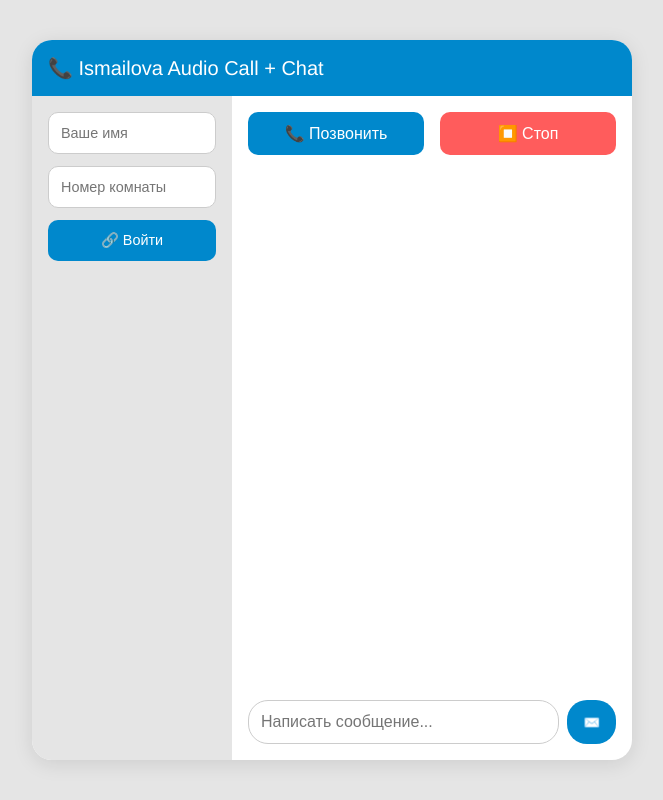
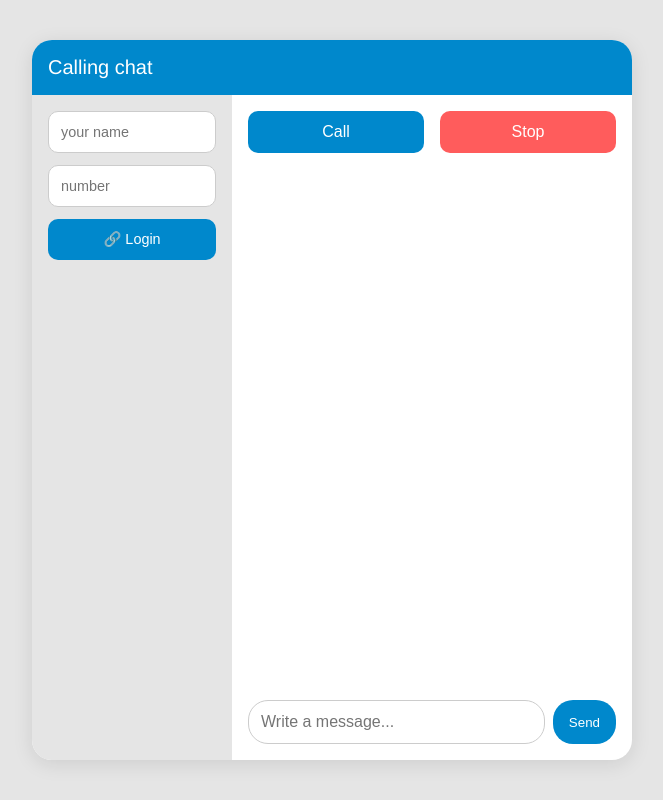
Before and after one commit to aijamaltab/calling_messenger, a Flask app: page / in a window 1280 px wide. Shown: the whole page, without its empty margins (308-971 px from the left). Run offline with Flask 3, Linux system fonts and the light colour scheme; some libraries are stand-ins or nearby versions.

Commit message:
Update index.html

```diff
--- a/templates/index.html
+++ b/templates/index.html
@@ -120,23 +120,23 @@
 </head>
 <body>
   <div class="app">
-    <div class="header">📞 Ismailova Audio Call + Chat</div>
+    <div class="header">Calling chat</div>
     <div class="main">
       <div class="sidebar">
-        <input id="usernameInput" placeholder="Ваше имя" />
-        <input id="roomInput" placeholder="Номер комнаты" />
-        <button id="btnJoin">🔗 Войти</button>
+        <input id="usernameInput" placeholder="your name" />
+        <input id="roomInput" placeholder="number" />
+        <button id="btnJoin">🔗 Login</button>
       </div>
       <div class="content">
         <div class="call-controls">
-          <button id="btnCall">📞 Позвонить</button>
-          <button id="btnStop" class="stop">⏹️ Стоп</button>
+          <button id="btnCall">Call</button>
+          <button id="btnStop" class="stop">Stop</button>
         </div>
         <div class="chat">
           <div id="chatBox" class="messages"></div>
           <div class="input-area">
-            <input id="chatInput" placeholder="Написать сообщение..." />
-            <button id="btnSend">✉️</button>
+            <input id="chatInput" placeholder="Write a message..." />
+            <button id="btnSend">Send</button>
           </div>
         </div>
       </div>
```
